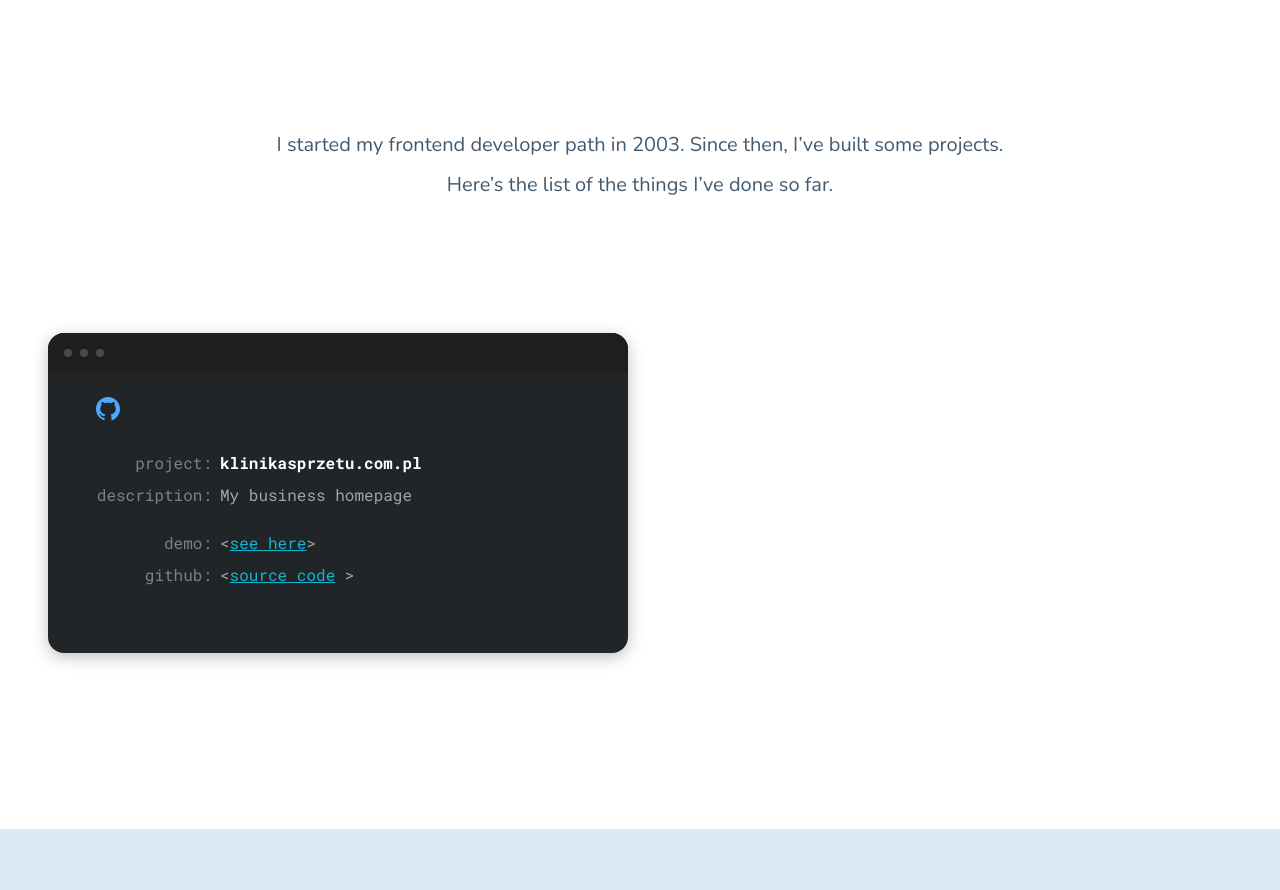
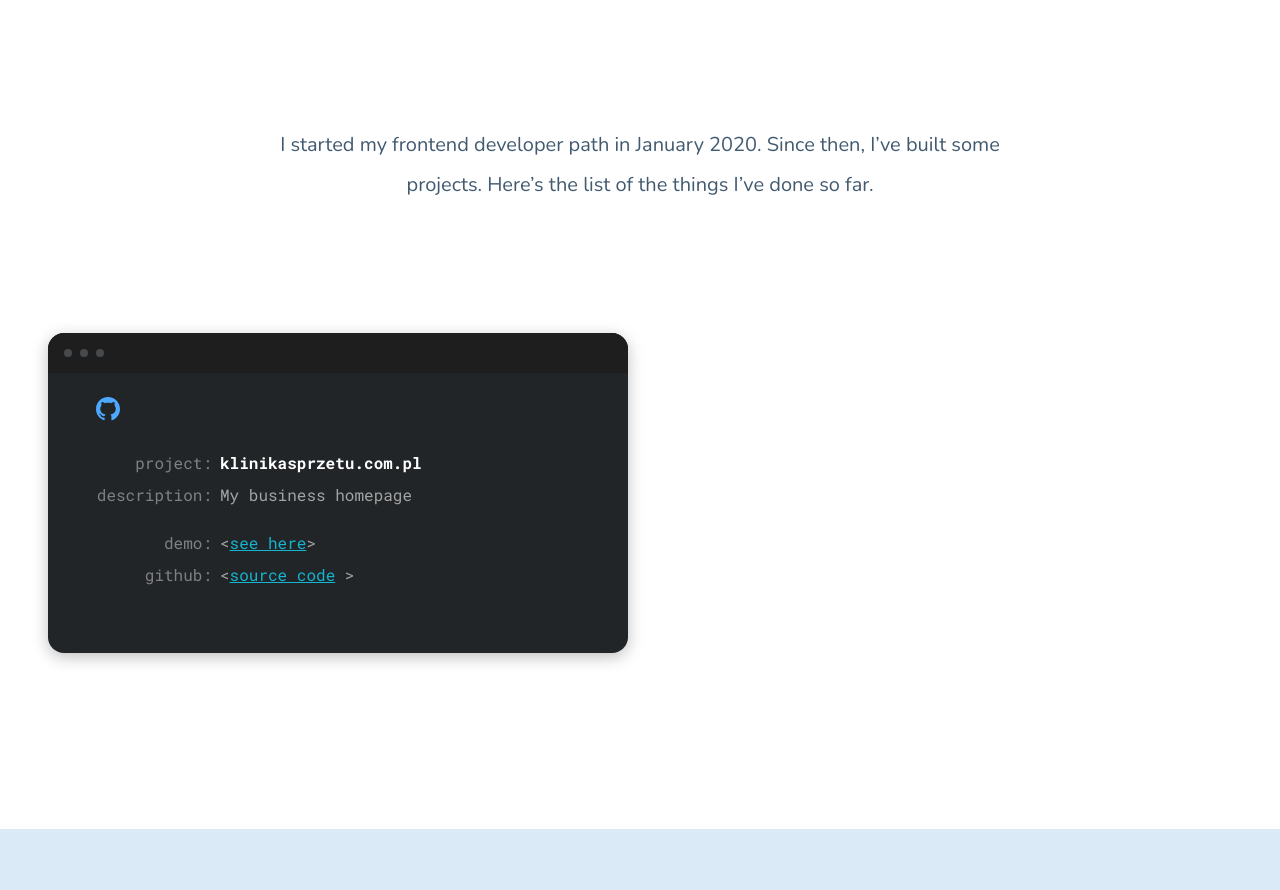
Before and after one commit to KarolSekowski/karolsekowski.github.io, a website built with webpack: page src/pages/index.html in a window 1280 px wide. Shown: the part 1826-2716 px from the top of the page. Built offline with nearby package versions, Linux system fonts and the light colour scheme; no server answers.

Commit message:
index description changed

```diff
--- a/src/pages/index.html
+++ b/src/pages/index.html
@@ -81,7 +81,7 @@
           </section>
           <section class="projects" id="projects">
             <h2 class="projects__header">Recent Projects</h2>
-            <p class="projects__description">I started my frontend developer path in 2003. Since then, I’ve built some projects. Here’s the list of the things I’ve done so far.</p>
+            <p class="projects__description">I started my frontend developer path in January 2020. Since then, I’ve built some projects. Here’s the list of the things I’ve done so far.</p>
             <div class="projects-grid projects-grid--js">
               <article class="project">
                 <div class="project__window">
```
